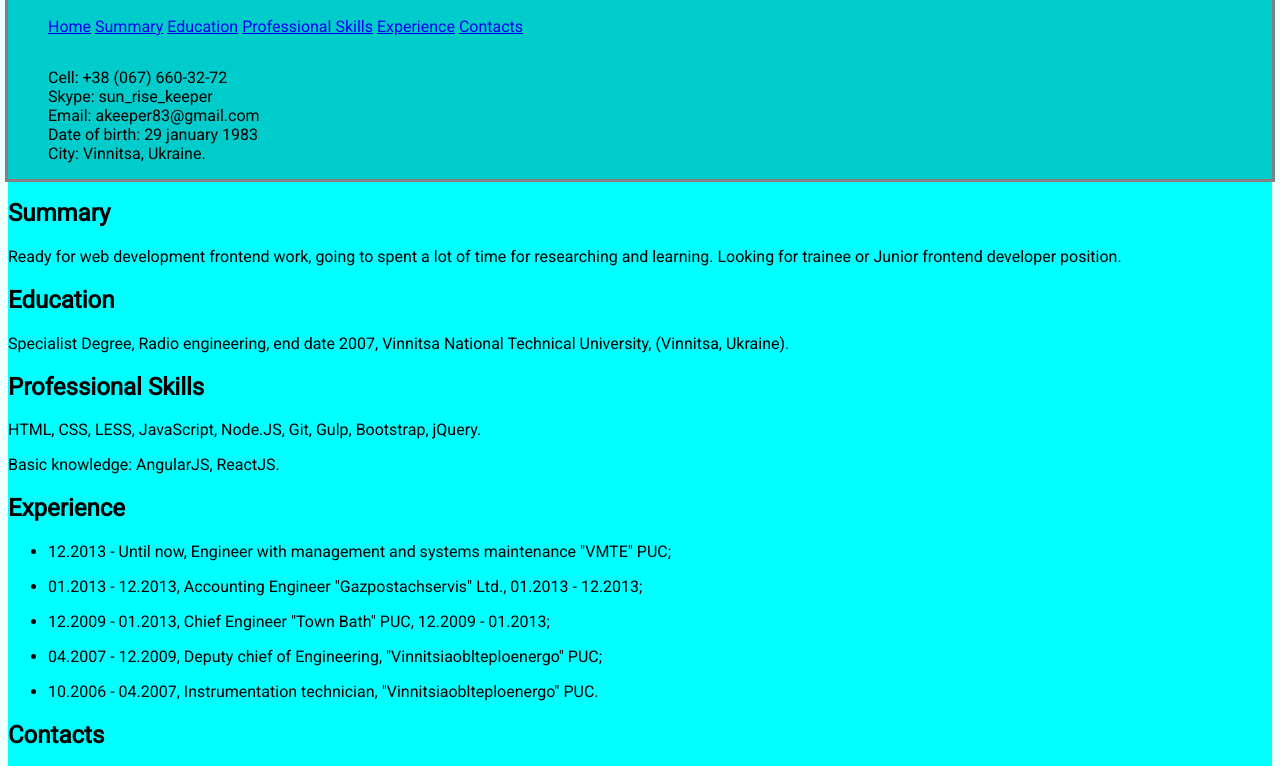
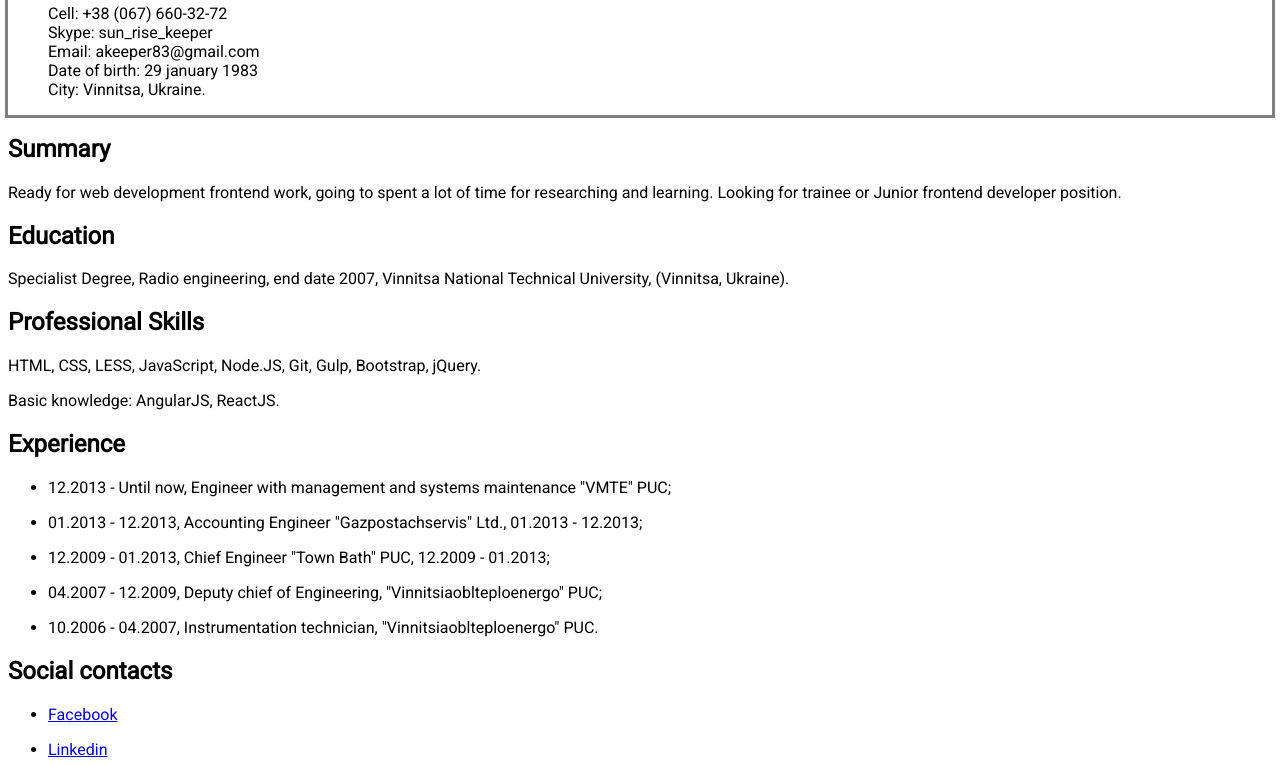
Before and after one commit to AKeeper/GIT_Test, a website: page src/index.html in a window 1280 px wide. Shown: the part 82-848 px from the top of the page. Drawn offline with nearby package versions, Linux system fonts and the light colour scheme; files that its build step writes are made by us from their sources.

Commit message:
change styles

```diff
--- a/src/index.html
+++ b/src/index.html
@@ -1,29 +1,19 @@
 <!DOCTYPE html>
 <html lang="en">
 <head>
-    <script type="text/javascript" src="https://secure.skypeassets.com/i/scom/js/skype-uri.js"></script>
     <link rel="stylesheet" href="./css/build.css">
     <link href='https://fonts.googleapis.com/css?family=Roboto' rel='stylesheet'>
 
 </head>
 <body>
 <div class="container main-page-wraper">
-
     <header class="row justify-content-center">
         <div >
             <div class="header-console ">
-                <nav class="col header-navigation navigation navbar navbar-default navbar-fixed-top ">
-                    <ul class="header-navigation-menu align-self-center">
-                        <li><a href="#">Home</a></li>
-                        <li><a href="#summary">Summary</a></li>
-                        <li><a href="#education">Education</a></li>
-                        <li><a href="#professional-skills">Professional Skills</a></li>
-                        <li><a href="#Experience">Experience</a></li>
-                        <li><a href="#contacts">Contacts</a></li>
-                    </ul>
-                </nav>
+
                 <div class="nav-contacts">
                     <ul class="nav-contacts-list">
+                        <li><h2><b>Korchunov Ihor</b></h2></li>
                         <li>Cell: +38 (067) 660-32-72</li>
                         <li>Skype:  sun_rise_keeper</li>
                         <li>Email: akeeper83@gmail.com</li>
@@ -31,6 +21,16 @@
                         <li>City: Vinnitsa, Ukraine.</li>
                     </ul>
                 </div>
+                <!--<nav class="col header-navigation navigation">-->
+                    <!--<ul class="header-navigation-menu align-self-center">-->
+                        <!--<li><a href="#">Home</a></li>-->
+                        <!--<li><a href="#summary">Summary</a></li>-->
+                        <!--<li><a href="#education">Education</a></li>-->
+                        <!--<li><a href="#professional-skills">Professional Skills</a></li>-->
+                        <!--<li><a href="#Experience">Experience</a></li>-->
+                        <!--<li><a href="#contacts">Social-contacts</a></li>-->
+                    <!--</ul>-->
+                <!--</nav>-->
             </div>
         </div>
     </header>
@@ -61,7 +61,7 @@
                 </ul>
             </section>
             <section id="contacts">
-                <h2><b>Contacts</b></h2>
+                <h2><b>Social contacts</b></h2>
                 <ul class="contacts-list">
                     <li class="contacts-list-item">
                         <p><a href="https://www.facebook.com/profile.php?id=100001954746327" target="_blank">Facebook</a></p>
--- a/src/styles/main.less
+++ b/src/styles/main.less
@@ -1,12 +1,10 @@
-@background_color_1: #00cccc;
+@background_color_1: light-gray;
 
 body {
   font-family: 'Roboto';
-  background-color: azure;
-  padding-top: 70px;
+  padding-top: 5px;
   .main-page-wraper {
     text-align: left;
-    background-color: cyan;
   }
 }
 .header-console {
```
Also changed, not shown: readme.md.
